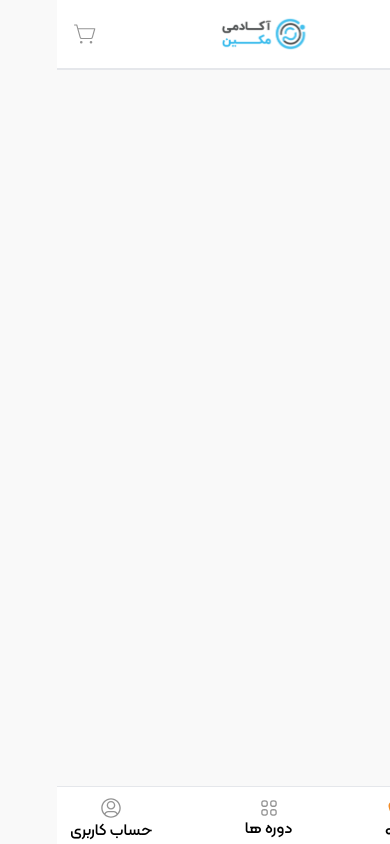
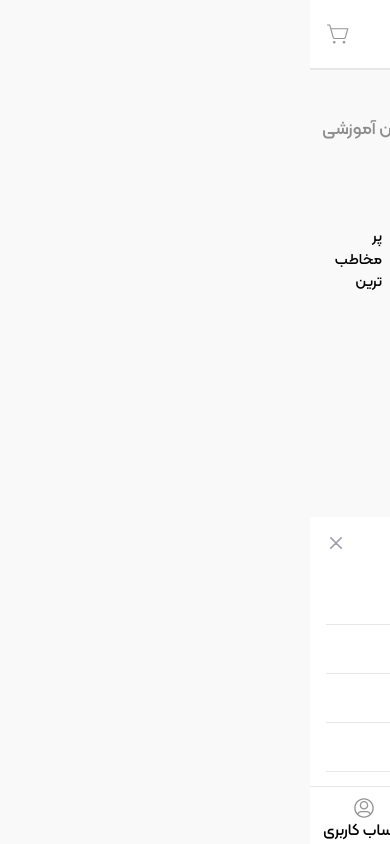
Before and after one commit to amirrowll/online-learning-makin, a Next.js app: page /Courses in a window 390 px wide. Built offline with nearby package versions, Linux system fonts and the light colour scheme.

Commit message:
courses complete(50%)

```diff
--- /dev/null
+++ b/Feature/coursesHeader/CoursesHeader.tsx
@@ -0,0 +1,121 @@
+import React from 'react'
+import { FaSquare } from "react-icons/fa6";
+import { IoIosArrowDown } from "react-icons/io";
+import { LuFolderPlus } from "react-icons/lu";
+import { IoSwapVerticalSharp } from "react-icons/io5";
+
+export default function CoursesHeader() {
+
+  const filter = [
+    {
+      id: 1,
+      text: " دوره‌های Soft Skill "
+    },
+    {
+      id: 2,
+      text: " دوره‌های Design "
+    },
+    {
+      id: 3,
+      text: " دوره‌های Frontend "
+    },
+    {
+      id: 4,
+      text: " دوره‌های Backend "
+    },
+  ]
+
+  const sorting = [
+    {
+      id: 1,
+      text: " همه دوره ها ",
+    },
+    {
+      id: 2,
+      text: " ارزانترین ",
+    },
+    {
+      id: 3,
+      text: " گرانترین ",
+    },
+    {
+      id: 4,
+      text: " پر‌ مخاطب ترین ",
+    },
+
+  ]
+
+  return (
+    <div className='mt-28 px-3'>
+      <div className='flex items-center justify-between'>
+        <h1 className='flex items-center text-[20px] font-kalamehMedium text-[#051116] '><FaSquare className='text-[#F28C28] w-6 h-6' /> همه دوره ها </h1>
+        <span className='text-[#8D8D8D] text-[18px] font-kalamehMedium  '> ۶۶ عنوان آموزشی </span>
+      </div>
+
+      <div className='flex items-center justify-start gap-2 text-[14px] font-kalamehMedium mt-5 sm:hidden'>
+        <div className="text-center border-[1px] shadow-sm border-gray-300 px-2 py-1 rounded-full">
+          <button className="text-[#051116] " type="button" data-drawer-target="drawer-bottom-example" data-drawer-show="drawer-bottom-example" data-drawer-placement="bottom" aria-controls="drawer-bottom-example">
+            دسته بندی
+          </button>
+        </div>
+        <div className="text-center border-[1px] shadow-sm border-gray-300 px-2 py-1 rounded-full">
+          <button className="text-[#051116]" type="button" data-drawer-target="drawer-bottom-example" data-drawer-show="drawer-bottom-example" data-drawer-placement="bottom" aria-controls="drawer-bottom-example">
+            مرتب سازی
+          </button>
+        </div>
+      </div>
+
+
+      <div id="drawer-bottom-example" className="sm:hidden fixed bottom-14 left-0 right-0 z-40 w-full p-4 overflow-y-auto transition-transform bg-white dark:bg-gray-800 transform-none" aria-labelledby="drawer-bottom-label">
+        <h5 id="drawer-bottom-label" className="inline-flex items-center mb-4 text-[18px] font-kalamehRegular text-[#051116]"> دسته بندی دوره ها </h5>
+        <button type="button" data-drawer-hide="drawer-bottom-example" aria-controls="drawer-bottom-example" className="text-gray-400 bg-transparent hover:bg-gray-200 hover:text-gray-900 rounded-lg text-sm w-8 h-8 absolute top-2.5 end-2.5 inline-flex items-center justify-center dark:hover:bg-gray-600 dark:hover:text-white" >
+          <svg className="w-3 h-3" aria-hidden="true" xmlns="http://www.w3.org/2000/svg" fill="none" viewBox="0 0 14 14">
+            <path stroke="currentColor" stroke-linecap="round" stroke-linejoin="round" stroke-width="2" d="m1 1 6 6m0 0 6 6M7 7l6-6M7 7l-6 6" />
+          </svg>
+          <span className="sr-only">Close menu</span>
+        </button>
+        {filter.map(item => (
+          <ul key={item.id}>
+            <li className='text-[#051116] border-b py-3'>{item.text}</li>
+          </ul>
+        ))}
+      </div>
+
+      <div className='flex items-start mt-8 '>
+        <div className='border-[2px] shadow-lg rounded-lg w-fit px-3 py-7 sm:flex sm:flex-col sm:items-center hidden '>
+          <label className="flex items-center cursor-pointer">
+            <input type="checkbox" value="" className="sr-only peer" checked />
+            <span className="text-[14px] font-kalamehMedium text-[#051116] "> دوره های تخفیف دار </span>
+            <div className="relative mr-2 w-11 h-6 bg-gray-200 rounded-full peer dark:bg-gray-700 peer-focus:ring-4 peer-focus:ring-orange-300 dark:peer-focus:ring-orange-800 peer-checked:after:translate-x-full rtl:peer-checked:after:-translate-x-full peer-checked:after:border-white after:content-[''] after:absolute after:top-0.5 after:start-[2px] after:bg-white after:border-gray-300 after:border after:rounded-full after:h-5 after:w-5 after:transition-all dark:border-gray-600 peer-checked:bg-[#F28C28] dark:peer-checked:bg-[#F28C28]"></div>
+          </label>
+
+          <button id="dropdownDefaultButton" data-dropdown-toggle="dropdown" className="text-[#051116] flex items-center text-[16px] font-kalamehRegular mt-5" type="button"><LuFolderPlus /> دسته بندی دوره ها <IoIosArrowDown /></button>
+
+          <div id="dropdown" className="z-10 hidden bg-white divide-y divide-gray-100 rounded-lg shadow-sm w-44 dark:bg-gray-700">
+            <ul className="py-2 " aria-labelledby="dropdownDefaultButton">
+              {filter.map(item => (
+                <li key={item.id}>
+                  <a href="#" className="block px-4 py-2 text-[#777777] ">{item.text}</a>
+                </li>
+              ))}
+
+            </ul>
+          </div>
+
+        </div>
+
+        <div className='flex items-end font-kalamehMedium text-[15px] '>
+          <IoSwapVerticalSharp className='w-6 h-6 mx-2' />
+          <h1 className='text-[#051116]'> مرتب سازی بر اساس: </h1>
+          {sorting.map(item => (
+            <ul key={item.id} className='pr-3'>
+              <li>{item.text}</li>
+            </ul>
+          ))}
+        </div>
+      </div>
+
+
+    </div>
+  )
+}
--- a/app/Courses/page.tsx
+++ b/app/Courses/page.tsx
@@ -1,10 +1,11 @@
 import Container from '@/components/container/Container'
+import CoursesHeader from '@/Feature/coursesHeader/CoursesHeader'
 import React from 'react'
 
 function page() {
   return (
     <Container>
-        this id courses page
+        <CoursesHeader/>
     </Container>
   )
 }
--- a/app/layout.tsx
+++ b/app/layout.tsx
@@ -23,9 +23,8 @@ export default function RootLayout({
       </head>
 
 
+      <body dir="rtl" className="bg-[#f9f9f9]" >
         <Navbar/>
-
-      <body dir="rtl" className="bg-[#f9f9f9]" >
 
         {children}
         <BottomNavigation />
--- a/app/page.tsx
+++ b/app/page.tsx
@@ -4,10 +4,6 @@ import Courses from '@/Feature/courses/Courses'
 import DiscountCards from '@/Feature/discountCards/DiscountCards'
 import Header from '@/Feature/header/Header'
 import Introduction from '@/Feature/introduction/Introduction'
-
-
-import Header from '@/Feature/header/Header'
-
 import Questions from '@/Feature/FAQ/Questions'
 import ReviewsSwiper from '@/Feature/ReviewsSwiper/ReviewsSwiper'
 
--- a/components/navbar/Navbar.tsx
+++ b/components/navbar/Navbar.tsx
@@ -23,7 +23,7 @@ export default function Navbar() {
         {
             id :2 ,
             title : "  دوره ها ",
-            url: "/courses"
+            url: "/Courses"
         },
         {
             id :3 ,
```
